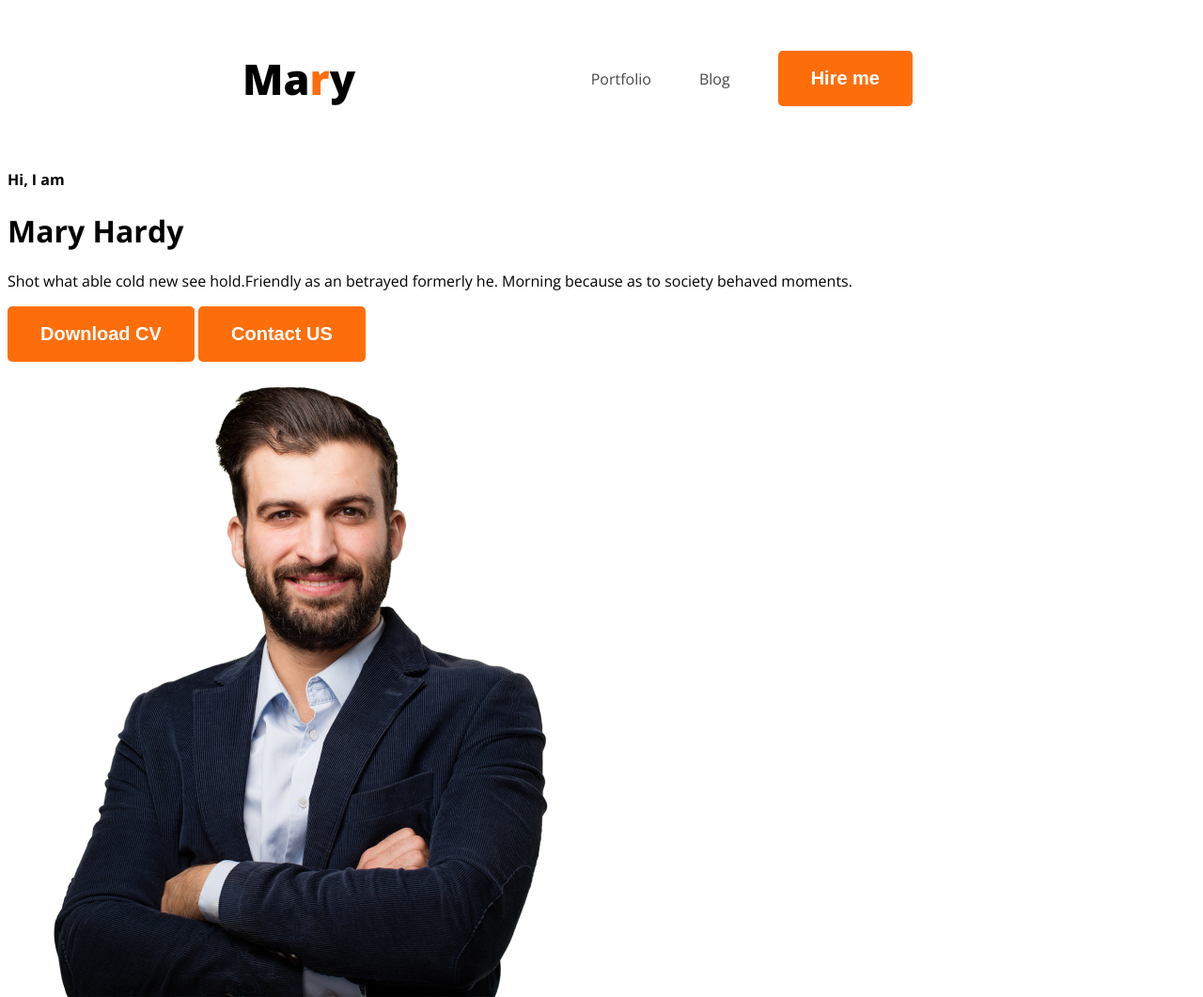
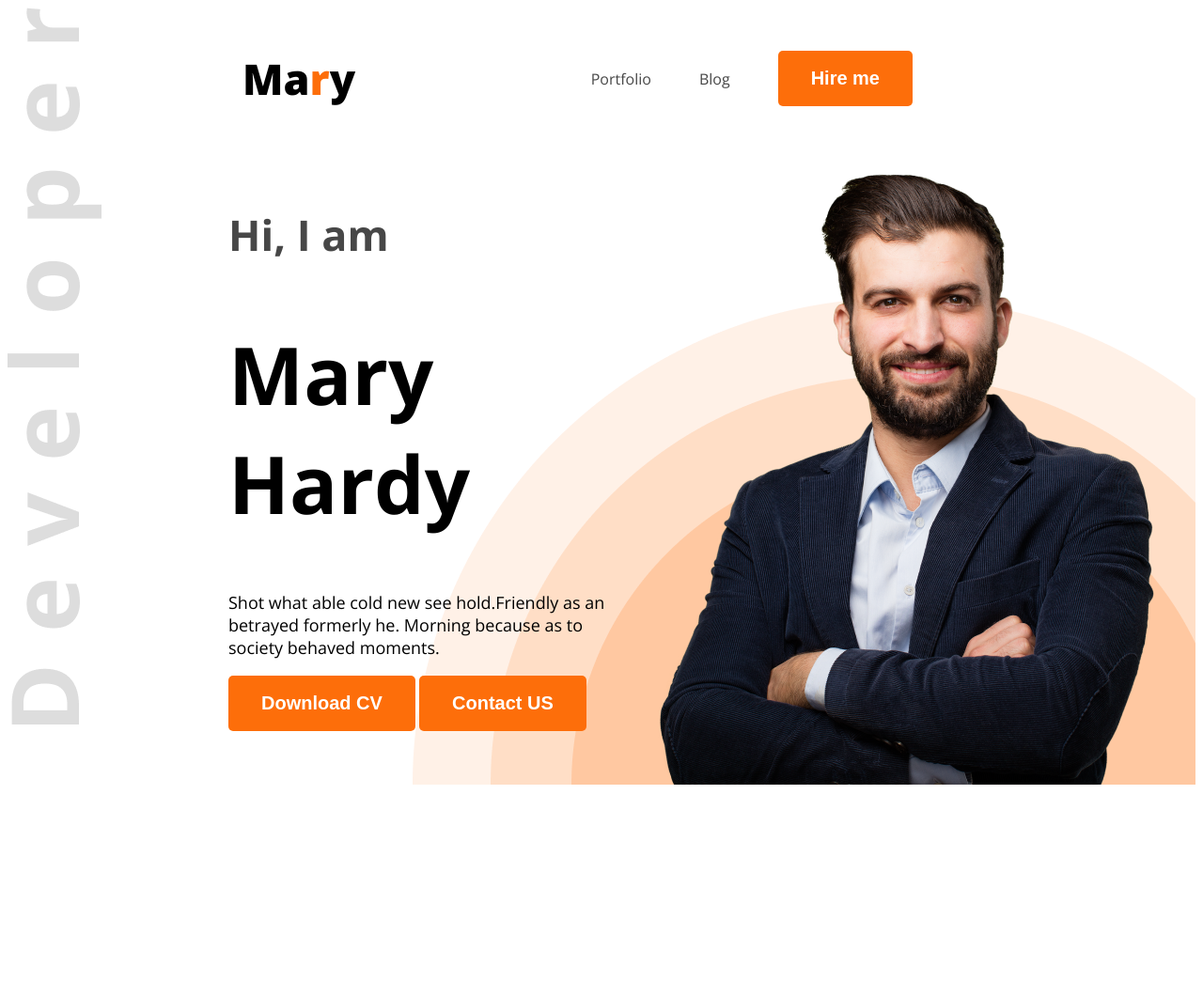
Before and after one commit to Ismail9138/web-dev-portfolio, a plain HTML site: page index.html in a window 1280 px wide. Shown: the whole page at 94% size. After the commit the page ends 843 px from the top, so only its background shows below. Drawn offline with nearby package versions, Linux system fonts and the light colour scheme.

Commit message:
added image

```diff
--- a/index.html
+++ b/index.html
@@ -13,7 +13,7 @@
 </head>
 
 <body class="open-sans-normal">
-    <header>
+    <header class="header">
         <nav>
             <h3 class="nav-title">Ma<span class="text-primary">r</span>y</h3>
             <ul>
@@ -24,13 +24,13 @@
         </nav>
         <div class="banner">
             <div class="banner-content">
-                <h4 class="banner-greettings">Hi, I  am</h4>
+                <h4 class="banner-greettings dark-2">Hi, I  am</h4>
                 <h1 class="banner-title">Mary Hardy</h1>
                 <p class="banner-description">Shot what able cold new see hold.Friendly as an betrayed formerly he. Morning because as to society behaved moments.</p>
                 <button class="btn-primary">Download CV</button>
                 <button class="btn-primary">Contact US</button>
             </div>
-            <img src="images/hardy.png" alt="">
+            <img class="banner-profile"src="images/hardy.png" alt="">
         </div>
     </header>
     <main>
--- a/style/portfolio.css
+++ b/style/portfolio.css
@@ -24,7 +24,12 @@
     border-radius: 5px;
     font-size: 20px;
 }
-
+/* header */
+.header{
+    background-image: url('../images/developer.png'),url(../images/header_bg.png);
+    background-repeat:no-repeat;
+    background-position: top left, right bottom;
+}
 
 
 /* nav css  */
@@ -51,6 +56,28 @@ nav li a {
     text-decoration: none;
 }
 /* banner-style */
+.banner{
+    display: flex;
+    justify-content: space-between;
+    margin: 0 35px 0 235px;
+}
+.banner-content{
+    max-width: 580px;
+}
+
 .banner-greettings{
-
+    font-weight: 600px;
+    font-size: 45px;
 }
+.banner-title{
+    font-size: 85px;
+    font-weight:bold;
+}
+.banner-description{
+    font-size: 18px;
+    font-weight: normal;
+}
+.banner-profile{
+    weight:584px;
+    height:676px;
+}
```
